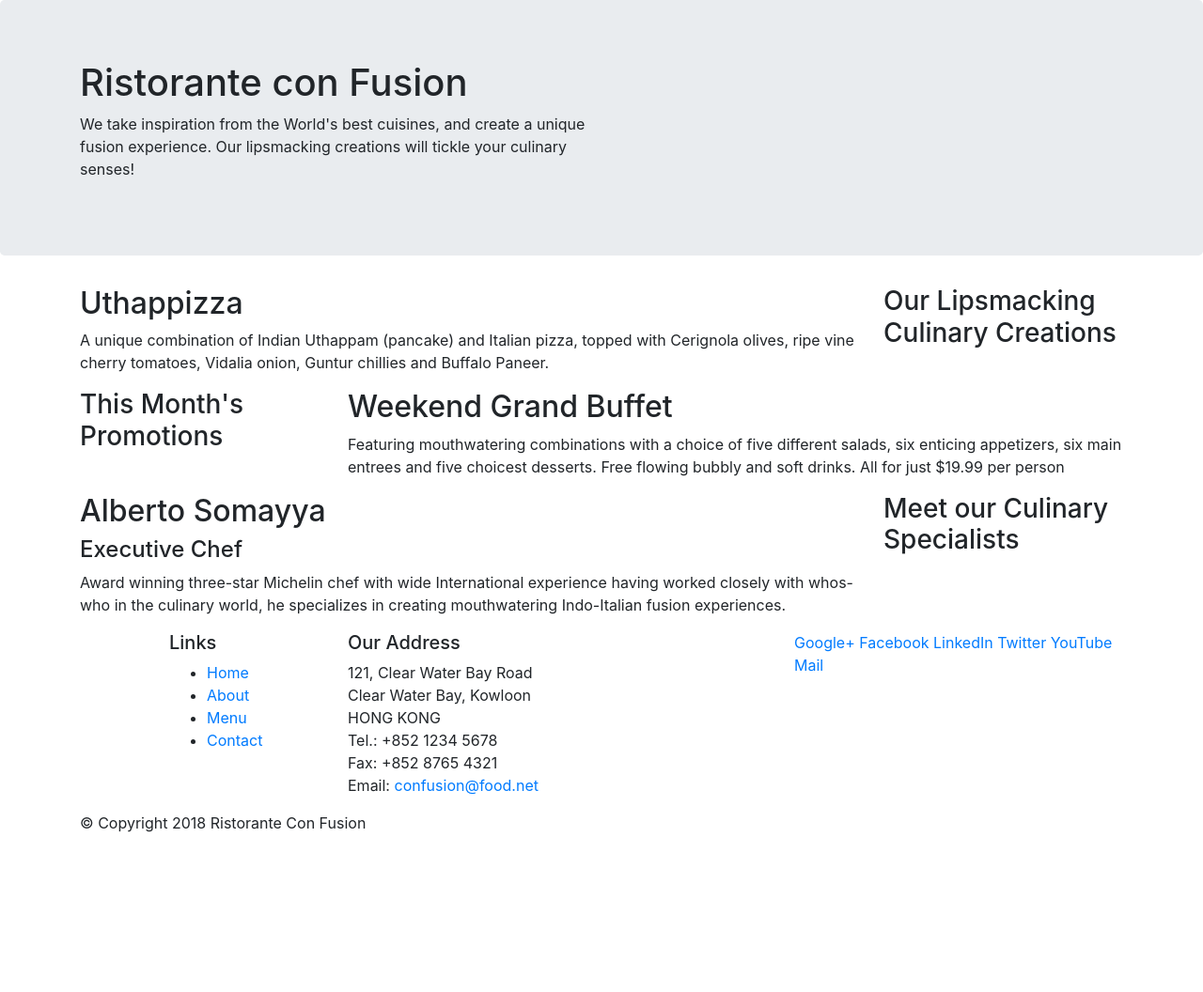
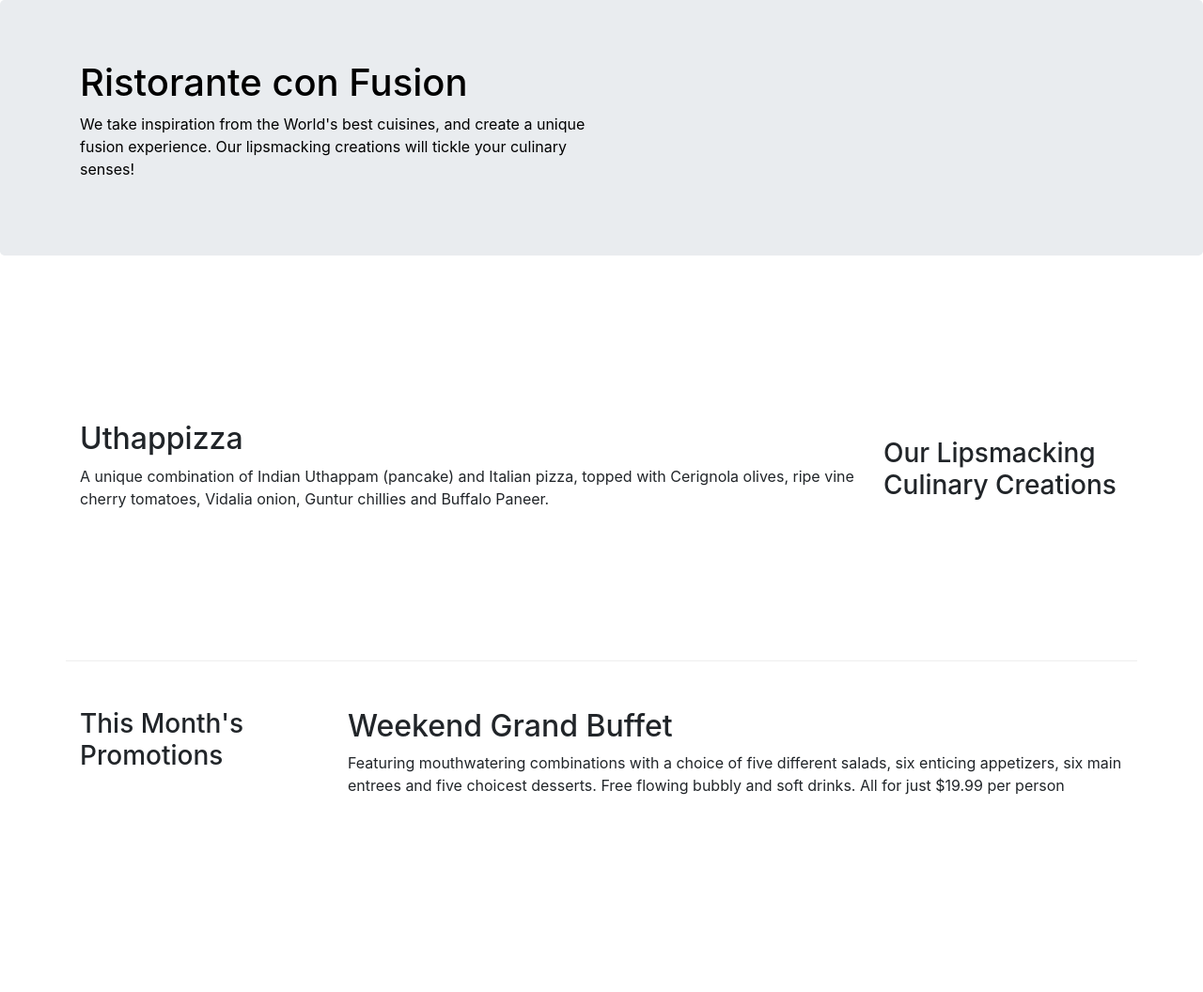
Before and after one commit to pranavigone/bootstrap_sample, a website: page index.html in a window 1280 px wide. Shown: the top 1056 px of the page at 94% size. Before the commit the page ends 904 px from the top, so only its background shows below. Drawn offline with nearby package versions, Linux system fonts and the light colour scheme.

Commit message:
bootstrap part2

```diff
--- /dev/null
+++ b/css/styles.css
@@ -0,0 +1,30 @@
+.row-header{
+    margin:0px auto;
+    padding:0px;
+}
+
+.row-content {
+    margin:0px auto;
+    padding: 50px 0px 50px 0px;
+    border-bottom: 1px ridge;
+    min-height:400px;
+}
+
+.footer{
+    background-color: #D1C4E9;
+    margin:0px auto;
+    padding: 20px 0px 20px 0px;
+}
+
+.jumbotron {
+    padding:70px 30px 70px 30px;
+    margin:0px auto;
+    background: black ;
+    color:black;
+}
+
+address{
+    font-size:80%;
+    margin:0px;
+    color:#0f0f0f;
+}
--- a/index.html
+++ b/index.html
@@ -8,7 +8,7 @@
     <meta name="viewport" content="width=device-width, initial-scale=1, shrink-to-fit=no">
 
     <meta http-equiv="x-ua-compatible" content="ie=edge">
-
+    <link href="css/styles.css" rel="stylesheet">
     <!-- Bootstrap CSS -->
     <link rel="stylesheet" href="node_modules/bootstrap/dist/css/bootstrap.min.css">
     <title>Ristorante Con Fusion</title>
@@ -18,7 +18,7 @@
     <!-- A jumbotron is used to showcase key content on a website -->
     <header class="jumbotron">
         <div class="container">
-            <div class="row">
+            <div class="row row-header">
                 <div class="col-12 col-sm-6">
                     <h1>Ristorante con Fusion</h1>
                     <p>We take inspiration from the World's best cuisines, and create a unique fusion experience. Our lipsmacking creations will tickle your culinary senses!</p>
@@ -31,7 +31,7 @@
     <!-- We use the container class to keep content within a fixed width on the screen, determined by the size of the screen. The alternative is to use the container-fluid class to make the content automatically to span the full width of the screen -->
     <div class="container">
         <!-- Let us now add the class row to the first-level inner div elements inside the container. This organizes the page into rows of content -->
-        <div class="row">
+        <div class="row row-content align-items-center">
             <div class="col-12 col-sm-4 order-sm-last col-md-3">
                 <h3>Our Lipsmacking Culinary Creations</h3>
             </div>
@@ -42,7 +42,7 @@
         </div>
 
 
-        <div class="row">
+        <div class="row row-content">
             <div class="col-12 col-sm-4 col-md-3">
                 <h3>This Month's Promotions</h3>
             </div>
@@ -52,7 +52,7 @@
             </div>
         </div>
 
-        <div class="row">
+        <div class="row row-content">
             <div class="col-12 col-sm-4 order-sm-last col-md-3">
                 <h3>Meet our Culinary Specialists</h3>
             </div>
@@ -64,12 +64,12 @@
         </div>
     </div>
 
-    <footer>
+    <footer class="footer">
         <div class="container">
             <div class="row">
                 <div class="col-4 offset-1 col-sm-2">
                     <h5>Links</h5>
-                    <ul>
+                    <ul class="list-unstyled">
                         <li><a href="#">Home</a></li>
                         <li><a href="#">About</a></li>
                         <li><a href="#">Menu</a></li>
@@ -87,8 +87,8 @@
 		              Email: <a href="mailto:confusion@food.net">confusion@food.net</a>
 		           </address>
                 </div>
-                <div class="col-12 col-sm-4">
-                    <div>
+                <div class="col-12 col-sm-4 align-self-center">
+                    <div class="text-center">
                         <a href="http://google.com/+">Google+</a>
                         <a href="http://www.facebook.com/profile.php?id=">Facebook</a>
                         <a href="http://www.linkedin.com/in/">LinkedIn</a>
@@ -98,7 +98,7 @@
                     </div>
                 </div>
            </div>
-           <div class="row">
+           <div class="row justify-content-center">
                 <div class="col-auto">
                     <p>© Copyright 2018 Ristorante Con Fusion</p>
                 </div>
```
